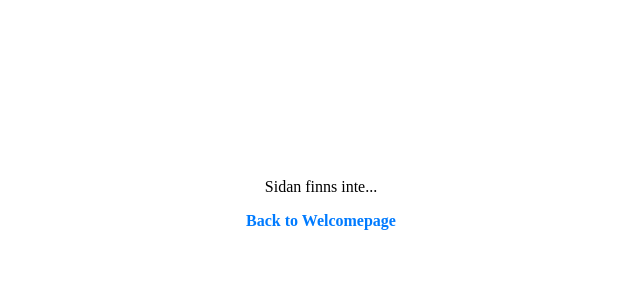
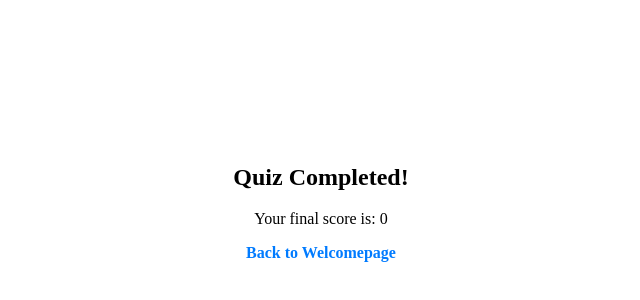
Before and after one commit to swenat/mitt-quiz, a React (Vite) app: page /ResultPage in a window 1280 px wide. Shown: the part 196-496 px from the top of the page, without its empty margins (319-959 px from the left). Built offline with nearby package versions, Linux system fonts and the light colour scheme.

Commit message:
added resultcomponent

```diff
--- a/src/components/Quiz.tsx
+++ b/src/components/Quiz.tsx
@@ -1,6 +1,8 @@
 import React, { useState } from "react";
+import { useNavigate } from "react-router-dom";
 import styled from "styled-components";
 import Question from "./Question";
+
 const questions = [
 	//Array containing quiz questions with correct answers //
 	{
@@ -74,6 +76,8 @@ const QuizTitle = styled.h1`
 const Quiz: React.FC = () => {
 	const [currentQuestion, setCurrentQuestion] = useState(0); //state variables for current question and users score
 	const [score, setScore] = useState(0); //reacthooks
+	const navigate = useNavigate();
+
 	const manageAnswer = (answer: string) => {
 		//manage answer and update score
 		if (answer === questions[currentQuestion].answer) {
@@ -83,10 +87,7 @@ const Quiz: React.FC = () => {
 		if (nextQuestion < questions.length) {
 			setCurrentQuestion(nextQuestion);
 		} else {
-			const resultMessage = `You have finished the Quiz! This Quiz will restart by pressing this alert. Your score is ${
-				score + 1
-			}/${questions.length}`;
-			alert(resultMessage);
+			navigate("/ResultPage", { state: { score: score } });
 		}
 	};
 	return (
--- a/src/main.tsx
+++ b/src/main.tsx
@@ -9,6 +9,7 @@ import {
 import AppLayout from "./AppLayout";
 import Quiz from "./components/Quiz";
 import "./main.css";
+import ResultPage from "./pages/ResultPage";
 import WelcomePage from "./pages/WelcomePage";
 
 const router = createBrowserRouter(
@@ -16,6 +17,7 @@ const router = createBrowserRouter(
 		<Route path="/" Component={AppLayout}>
 			<Route index Component={WelcomePage} />
 			<Route path="/Quiz" element={<Quiz />} />
+			<Route path="/ResultPage" element={<ResultPage />} />
 			<Route path="*" element={<span>Sidan finns inte...</span>} />
 		</Route>
 	)
--- /dev/null
+++ b/src/pages/ResultPage.tsx
@@ -0,0 +1,21 @@
+import React from "react";
+import { useLocation } from "react-router-dom";
+import styled from "styled-components";
+
+const ResultContainer = styled.div`
+	text-align: center;
+	margin-top: 50px;
+`;
+
+const ResultPage: React.FC = () => {
+	const location = useLocation();
+	const finalScore = location.state?.score || 0;
+	return (
+		<ResultContainer>
+			<h2>Quiz Completed!</h2>
+			<p>Your final score is: {finalScore}</p>
+		</ResultContainer>
+	);
+};
+
+export default ResultPage;
```
